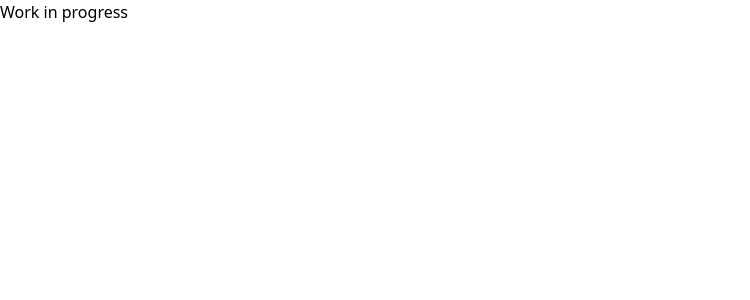
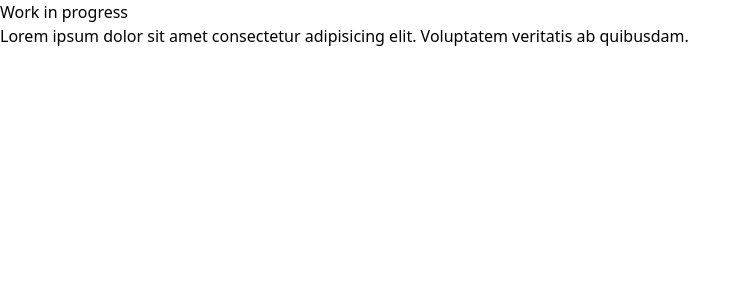
Before and after one commit to Luciana-Santos/lucianadev-portfolio, a React (Vite) app: page / in a window 1280 px wide. Shown: the top 300 px of the page, without its empty margins (0-750 px from the left). Built offline with nearby package versions, Linux system fonts and the light colour scheme.

Commit message:
Initiating project

```diff
--- a/src/App.tsx
+++ b/src/App.tsx
@@ -2,6 +2,10 @@ function App() {
   return (
     <>
       <h1>Work in progress</h1>
+      <p>
+        Lorem ipsum dolor sit amet consectetur adipisicing elit. Voluptatem
+        veritatis ab quibusdam.
+      </p>
     </>
   )
 }
```
